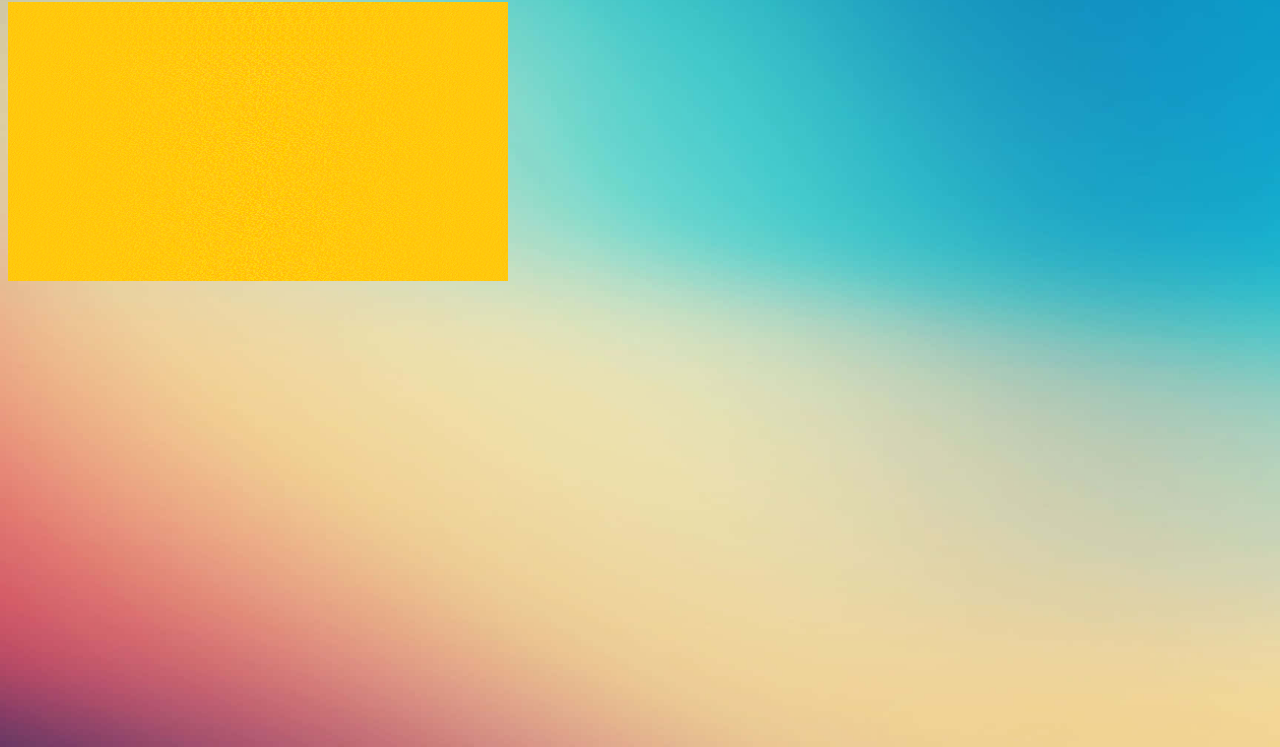
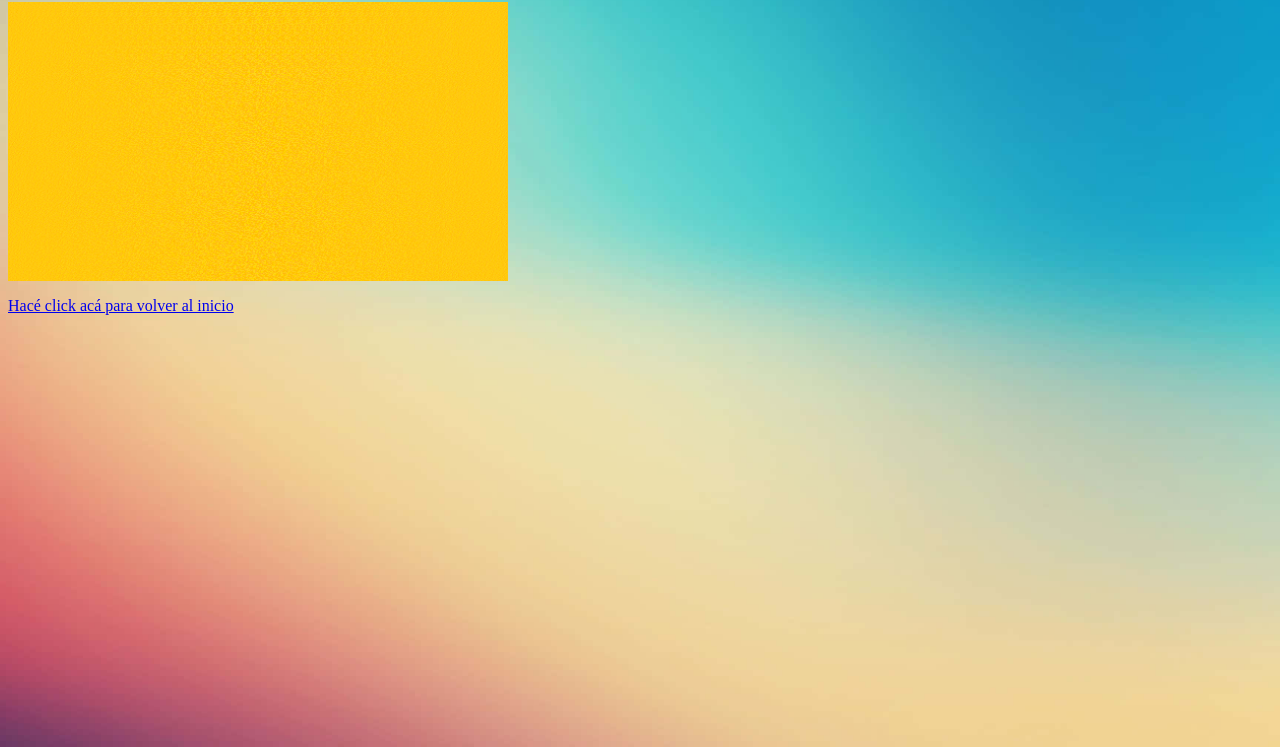
Before and after one commit to brianFernandez23/brianfdz, a plain HTML site: page amarillo.html in a window 1280 px wide. Shown: the part 53-800 px from the top of the page. Drawn offline with Linux system fonts and the light colour scheme.

Commit message:
Update amarillo.html

```diff
--- a/amarillo.html
+++ b/amarillo.html
@@ -13,4 +13,5 @@
       </style>
     </body>
  <img src="Colores/amarillo.gif" width="500">
+ <p><a href="index.html">Hacé click acá para volver al inicio</a></p>
 </html>
```
